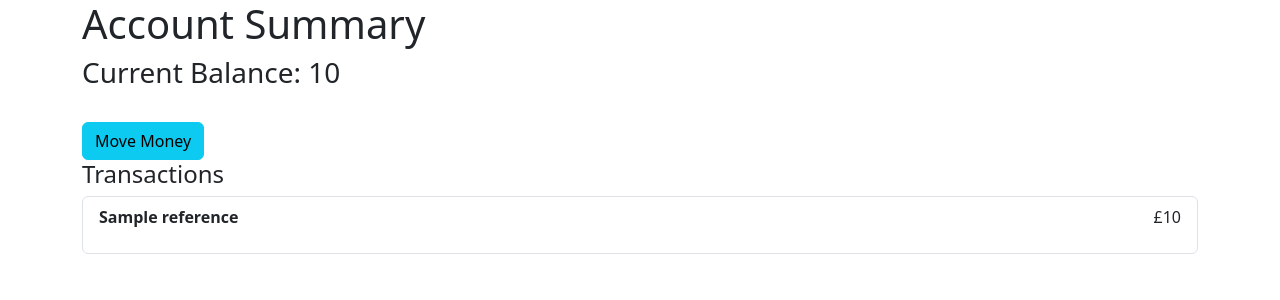
After one commit to J1993/Assesment-Programing, a Flask app: template templates/account.html in a window 1280 px wide. The commit adds this page. Shown: the top 300 px of the page. Run offline with Flask 3, Linux system fonts and the light colour scheme; the template is opened without the code that fills it: most values are stand-ins (such as "Sample title", 1, 10 or a date in 2020).

Commit message:
Dashboard implemented, account also

```diff
--- a/app.py
+++ b/app.py
@@ -1,4 +1,4 @@
-from flask import (Flask, render_template, request)
+from flask import (Flask, render_template, request, redirect, session, flash, url_for)
 from random import randrange
 
 ##### Dictionaries "DATABASE"
@@ -19,14 +19,10 @@ class User:
         self.accounts = []
 
     def __str__(self):
-        return f'''
-            The user: {self.username} has the password: {self.password}.
-            It has {len(self.accounts)} accounts associated with it.
-                '''
+        return f'''The user: {self.username} has the password: {self.password}. It has {len(self.accounts)} accounts associated with it:'''
 
     def add_account(self, account_instance: object):
         self.accounts.append(account_instance)
-
 
 class Account:
     def __init__(self, account_name: str, account_balance: float, account_sort: int, account_number: int):
@@ -47,29 +43,44 @@ class Account:
     def add_transaction(self,  transaction_instance: object):
         self.transactions.append(transaction_instance)
 
-
 class Transaction:
-    def __init__(self, reference, quantity):
+    def __init__(self, reference: str, price: float):
         self.reference = reference
-        self.quantity = quantity
+        self.price = price
 
 ##### Test admin user
-admin_user = User("admin", "1234")
-main_account = Account("Admin Account", 0.0, randrange(100000, 999999),randrange(10000000, 99999999))
-second_account = Account("Second Account", 0.0, randrange(100000, 999999),randrange(10000000, 99999999))
+def test():
+    admin_user = User("admin", "1234")
+    main_account = Account("Admin Account", 0.0,
+                           randrange(100000, 999999), randrange(10000000, 99999999))
+    second_account = Account("Second Account", 0.0,
+                             randrange(100000, 999999), randrange(10000000, 99999999))
+    transaction1 = Transaction("Greggs", 10.8)
+    transaction2 = Transaction("Ikea Furniture", 89.99)
+    transaction3= Transaction("Asda Stores", 42.33)
+    transaction4 = Transaction("Northumbria Store", 44.99)
+    transaction5 = Transaction("Ticket parking Eldon Square", 4.98)
 
-admin_user.add_account( main_account)
-admin_user.add_account(second_account)
+    main_account.add_transaction(transaction1)
+    main_account.add_transaction(transaction2)
+    main_account.add_transaction(transaction3)
+    second_account.add_transaction(transaction4)
+    second_account.add_transaction(transaction5)
 
-bank_users[admin_user.username] = admin_user
 
-print (f'''{bank_users["admin"]}''')
-for account in bank_users["admin"].accounts:
-    print(account.account_name)
+    admin_user.add_account(main_account)
+    admin_user.add_account(second_account)
 
+    bank_users[admin_user.username] = admin_user
+
+    print(f'''{bank_users["admin"]}''')
+    for account in bank_users["admin"].accounts:
+        print(account.account_name)
+test()
 
 ##### App
 app = Flask(__name__)
+app.secret_key = "admin1234"
 
 @app.route('/')
 def index():
@@ -77,15 +88,17 @@ def index():
 
 @app.route('/login', methods=['GET','POST'])
 def login():
-    #Request from the login form in the html template the details to try the login.
+
     if request.method == "POST":
         username = request.form['username'].lower()
         password = request.form['password']
 
-        #Validation of the inputs by checking if they exist in the database
         if username in bank_users and password == bank_users[username].password:
-            #If the information exists, it will render the dashboard page sending the user instance to the new page.
-            return render_template("dashboard.html", user=bank_users[username])
+            session["username"] = bank_users[username].username
+            return redirect(url_for("dashboard"))
+        else:
+            flash('Login failed.')
+            return render_template("login.html")
 
     return render_template("login.html")
 
@@ -103,14 +116,27 @@ def register():
 
             bank_users[user.username] = user
 
-            return render_template("login.html")
+            return redirect(url_for("login"))
+        else:
+            return render_template("register.html")
 
     return render_template("register.html")
 
-@app.route('/dashboard',methods=['GET','POST'])
+@app.route('/dashboard')
 def dashboard():
+    username = session.get("username")
+    return render_template("dashboard.html", user=bank_users[username])
 
-    return render_template("dashboard.html")
+@app.route('/account/<int:account_index>')
+def account(account_index):
+    username = session.get("username")
+    account_selected = bank_users[username].accounts[account_index]
+
+    if account_selected:
+        return render_template('account.html', account_selected=account_selected)
+    else:
+        return "Account not found"
+
 
 if __name__ == '__main__':
     app.run()
--- /dev/null
+++ b/templates/account.html
@@ -0,0 +1,27 @@
+{% extends "base.html" %}
+
+{% block title %}Unibank - Dashboard{% endblock %}
+
+{% block content %}
+    <div class="container">
+        <h1>Account Summary</h1>
+        <h3>Current Balance: {{ account_selected.account_balance }}</h3>
+        <br>
+        <button type="button" class="btn btn-info">Move Money</button>
+        <br>
+        <h4>Transactions</h4>
+        <ul class="list-group">
+            {% if account_selected.transactions|length > 0 %}
+                {% for transaction in account_selected.transactions %}
+                    <li class="list-group-item flex-column align-items-start">
+                        <div class="d-flex w-100 justify-content-between">
+                            <p><b>{{ transaction.reference }}</b></p>
+                            <p>£{{ transaction.price }}</p>
+                        </div>
+                    </li>
+                {% endfor %}
+            {% endif %}
+        </ul>
+    </div>
+
+{% endblock %}
```
Also changed, not shown: templates/dashboard.html (+3 -4 lines).
